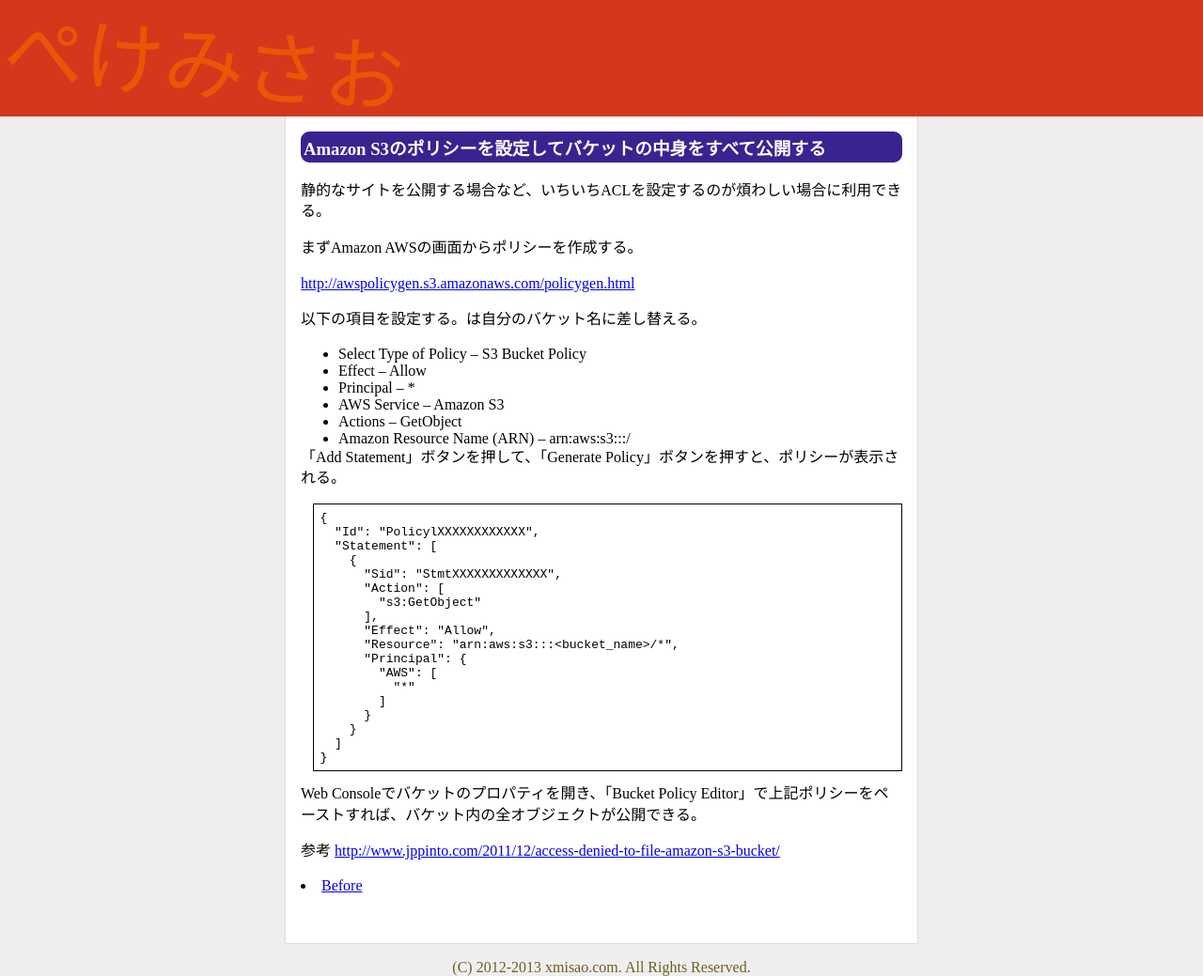
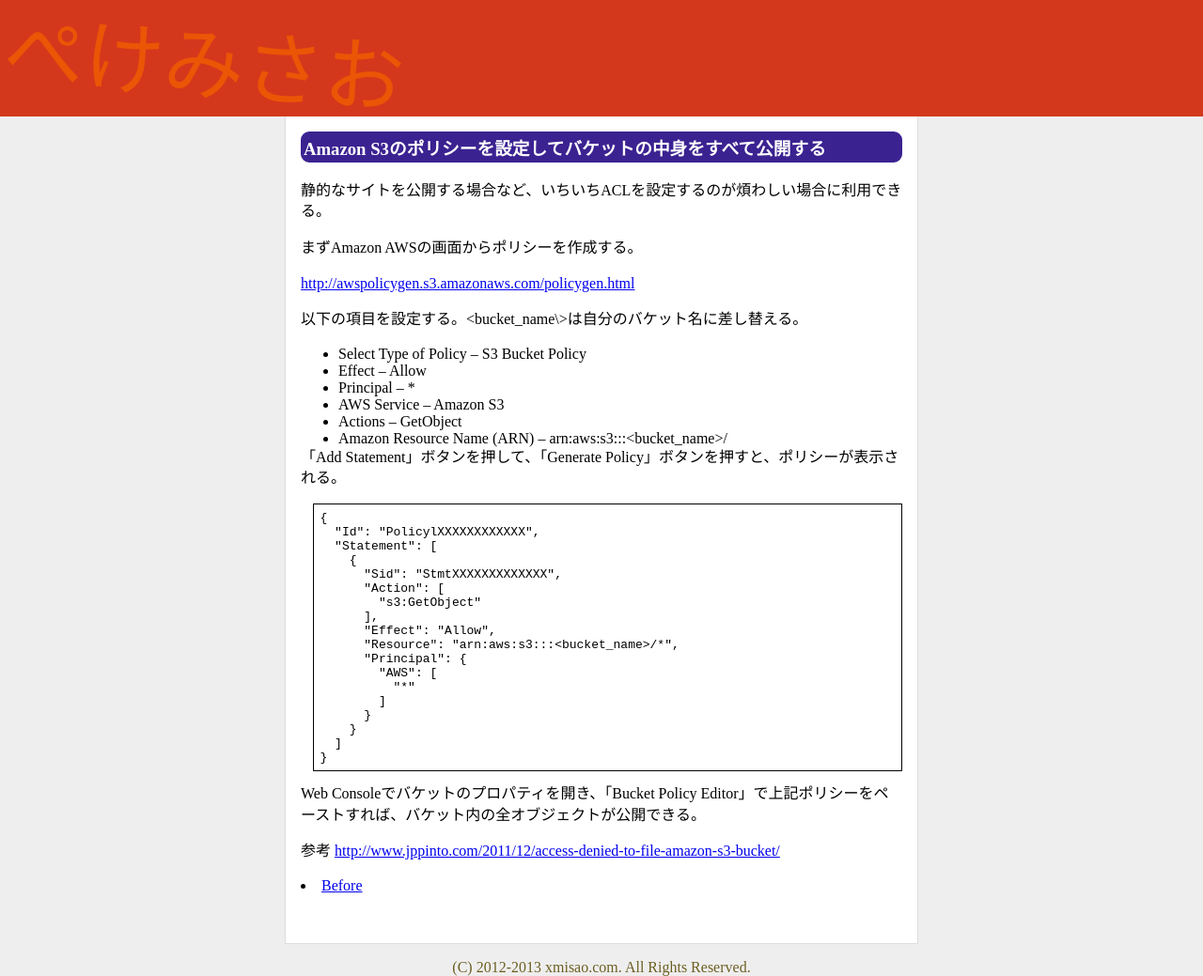
Before and after one commit to xmisao/www, a Jekyll site: the page built from _posts/2013-02-03-s3-bucket-policy.md, in a window 1280 px wide. Shown: the whole page at 94% size. Built offline with Jekyll 4.4.1, drawn with Linux system fonts in a browser that asks for light colours.

Commit message:
modify a post

```diff
--- a/_posts/2013-02-03-s3-bucket-policy.md
+++ b/_posts/2013-02-03-s3-bucket-policy.md
@@ -11,14 +11,14 @@
 
 [http://awspolicygen.s3.amazonaws.com/policygen.html](http://awspolicygen.s3.amazonaws.com/policygen.html)
 
-以下の項目を設定する。<bucket_name>は自分のバケット名に差し替える。
+以下の項目を設定する。&lt;bucket_name\&gt;は自分のバケット名に差し替える。
 
 * Select Type of Policy -- S3 Bucket Policy
 * Effect -- Allow
 * Principal -- *
 * AWS Service -- Amazon S3
 * Actions -- GetObject
-* Amazon Resource Name (ARN) -- arn:aws:s3:::<bucket_name>/
+* Amazon Resource Name (ARN) -- arn:aws:s3:::&lt;bucket_name&gt;/
 
 「Add Statement」ボタンを押して、「Generate Policy」ボタンを押すと、ポリシーが表示される。
 
```
